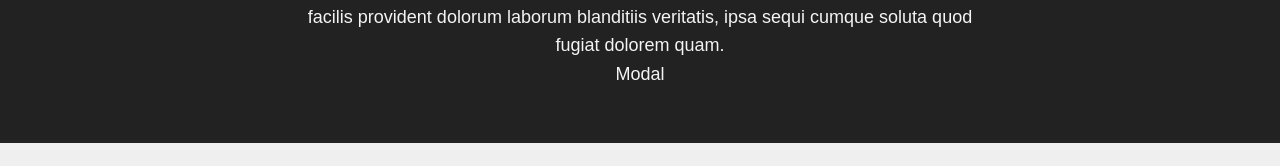
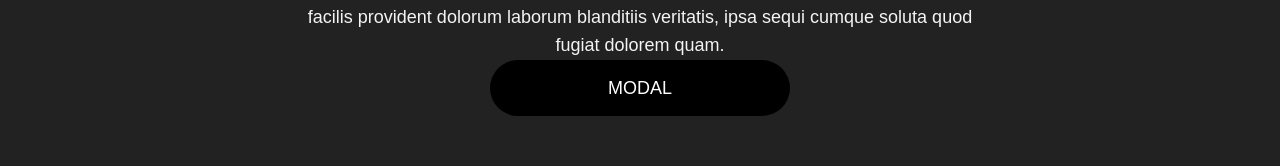
Before and after one commit to ryumartinez/rambosa-view, a SvelteKit app: page / in a window 1280 px wide. Shown: the part 589-755 px from the top of the page. Built offline with nearby package versions, Linux system fonts and the light colour scheme.

Commit message:
created common.css and styled modal button

```diff
--- /dev/null
+++ b/src/common.css
@@ -0,0 +1,15 @@
+body {
+    font-family: "Work Sans", sans-serif;
+    line-height: 1.6;
+    font-size: 1.125rem;
+  }
+
+	.btn {
+		cursor: pointer;
+		text-decoration: none;
+		text-transform: uppercase;
+		background: black;
+		color: white;
+		padding: 0.75em 2em;
+		border-radius: 100vmax;
+	}
--- a/src/components/Menu.svelte
+++ b/src/components/Menu.svelte
@@ -18,7 +18,7 @@
 			quam.
 		</p>
 	</div>
-	<button on:click={toggleModal}>Modal</button>
+	<button on:click={toggleModal} class="btn modal__btn">Modal</button>
 </div>
 
 <div class="full-split even-columns menu__section">
@@ -43,6 +43,12 @@
 </div>
 
 <style>
+	.modal__btn {
+		width: 300px;
+		text-align: center;
+		margin: auto;
+	}
+
 	.cards {
 		padding: 3em;
 		display: flex;
@@ -67,15 +73,7 @@
 		display: block;
 		max-width: 100%;
 	}
-	.btn {
-		cursor: pointer;
-		text-decoration: none;
-		text-transform: uppercase;
-		background: black;
-		color: white;
-		padding: 0.75em 2em;
-		border-radius: 100vmax;
-	}
+
 
 	.main__title {
 		font-size: clamp(3.5rem, 7vw + 1rem, 5rem);
--- a/src/components/Navbar.svelte
+++ b/src/components/Navbar.svelte
@@ -22,15 +22,12 @@
 		top: 60px;
 		z-index: 1;
 	}
-
-
 	.links {
 		grid-row: 2 / 2;
 		grid-column: 6 / span 2;
 		display: flex;
 		gap: 3em;
 	}
-
 	.navbar {
 		position: absolute;
 		z-index: 3;
--- a/src/main-grid.css
+++ b/src/main-grid.css
@@ -1,8 +1,4 @@
-body {
-    font-family: "Work Sans", sans-serif;
-    line-height: 1.6;
-    font-size: 1.125rem;
-  }
+
 
 .main-grid {
     --column-count: 6;
--- a/src/routes/+layout.svelte
+++ b/src/routes/+layout.svelte
@@ -1,6 +1,7 @@
 <script>
   import '../reset.css'
   import '../main-grid.css'
+  import '../common.css'
 	import Navbar from '../components/Navbar.svelte';
 	import Footer from '../components/Footer.svelte';
 	import Hero from '../components/Hero.svelte';
```
